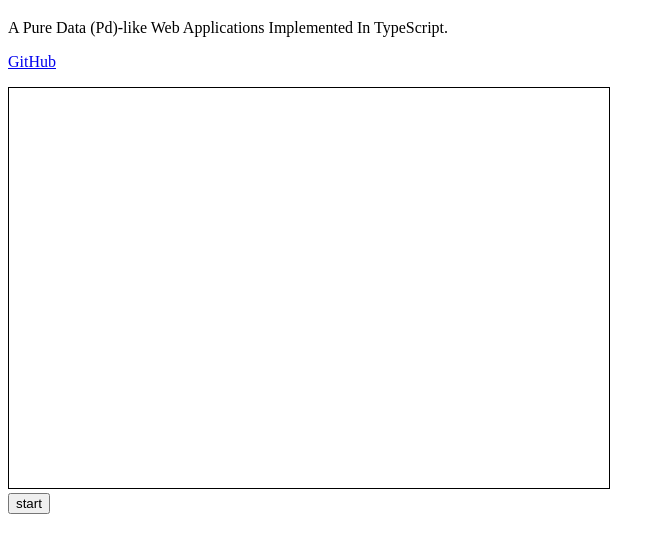
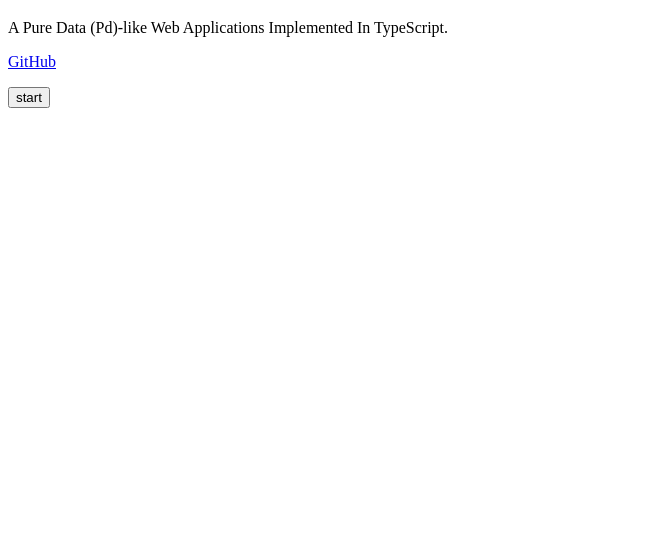
Before and after one commit to ibuibu/Pd.ts, a website built with Vite: page index.html in a window 1280 px wide. Shown: the part 61-614 px from the top of the page, without its empty margins (0-665 px from the left). Built offline with nearby package versions, Linux system fonts and the light colour scheme.

Commit message:
Change start behavior

```diff
--- a/index.html
+++ b/index.html
@@ -19,15 +19,15 @@
     <p>
       <a href="https://github.com/ibuibu/Pd.ts">GitHub</a>
     </p>
+    <button id="start">start</button>
     <div>
       <canvas
         id="tutorial"
         width="600"
         height="400"
-        style="border: 1px solid"
+        style="border: 1px solid; display: none"
       ></canvas>
     </div>
-    <button id="start">start</button>
     <select id="rect-selector" class="hidden">
       <option selected>Select Object</option>
       <option value="oscillator">oscillator</option>
--- a/src/main.ts
+++ b/src/main.ts
@@ -21,7 +21,7 @@ let observer: PatchObserver;
 let rects: BaseRect[] = [];
 
 rectSelector!.addEventListener("change", (e: Event) => {
-  if(c == null) return;
+  if (c == null) return;
 
   const { target } = e;
   if (!(target instanceof HTMLSelectElement)) return;
@@ -48,9 +48,10 @@ rectSelector!.addEventListener("change", (e: Event) => {
 });
 
 startButton!.addEventListener("click", () => {
-  if(c == null) return;
+  if (c == null) return;
 
   startButton!.remove();
+  canvas.style.display = "inline";
   rectSelector!.classList.remove("hidden");
   rectSelector!.classList.add("show");
   ctx = new AudioContext();
```
